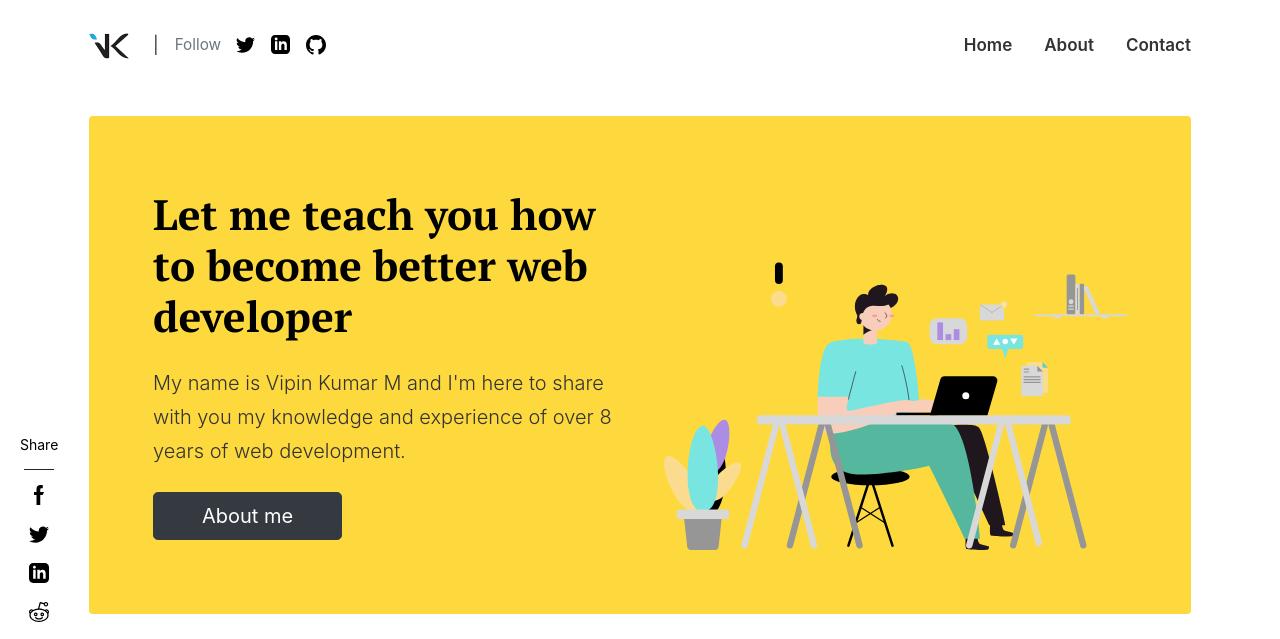
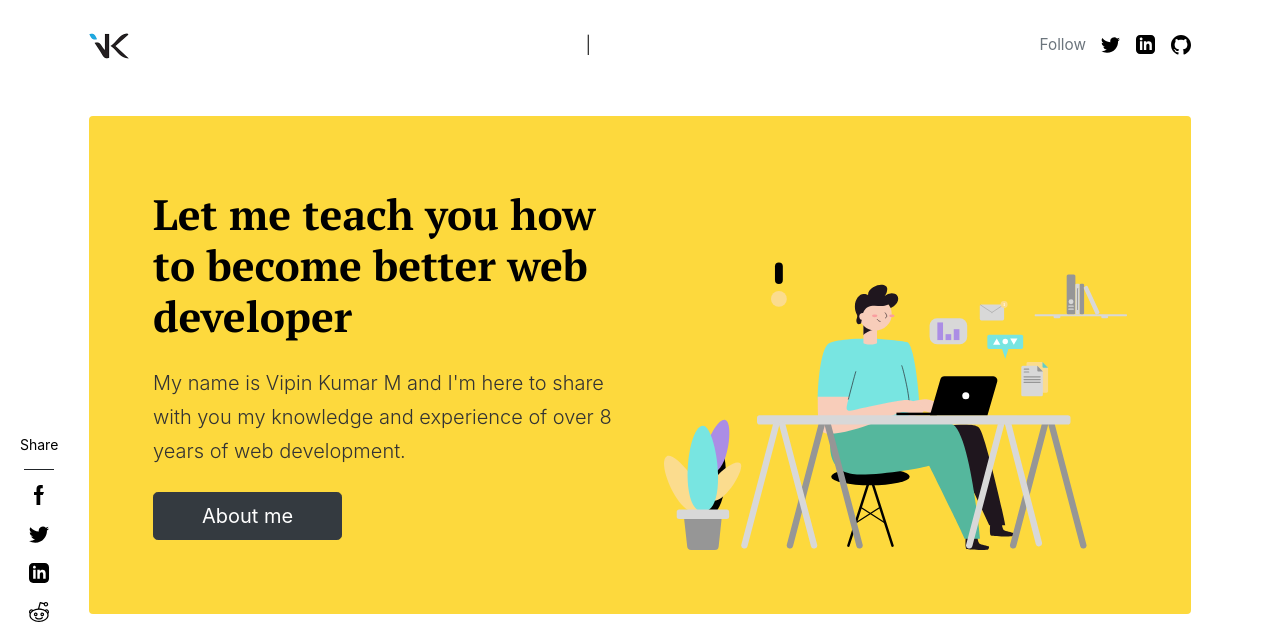
Before and after one commit to VipinMadhaan/vipinmadhaan.github.io, a Jekyll site: the page built from index.html, in a window 1280 px wide and 1400 px high. Shown: the top 639 px of the window. Built offline with Jekyll 4.4.1, drawn with Linux system fonts in a browser that asks for light colours; the list of posts is cut into pages by our own code; comment, search, counter and statistics services are not loaded.

Commit message:
fixed header ui

```diff
--- a/_sass/bootstrap/_navbar.scss
+++ b/_sass/bootstrap/_navbar.scss
@@ -160,13 +160,6 @@
           }
         }
 
-        .navbar-collapse {
-          display: flex !important; // stylelint-disable-line declaration-no-important
-
-          // Changes flex-bases to auto because of an IE10 bug
-          flex-basis: auto;
-        }
-
         .navbar-toggler {
           display: none;
         }
```
